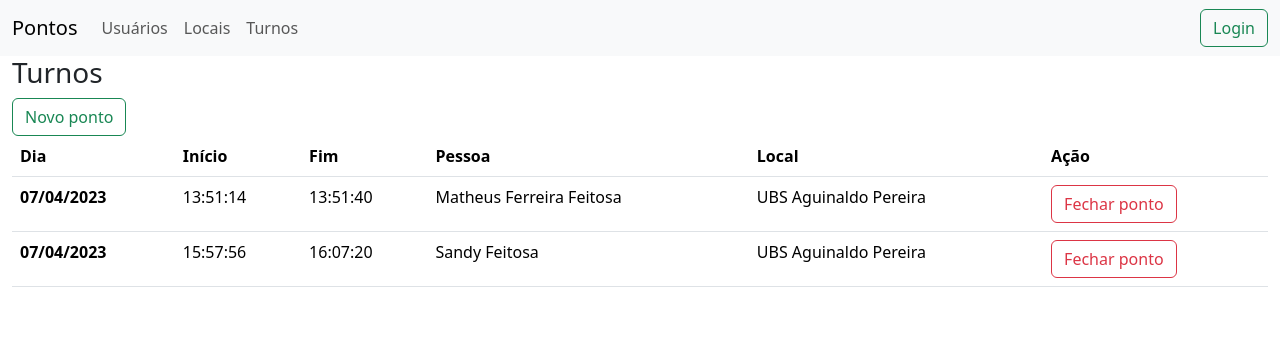
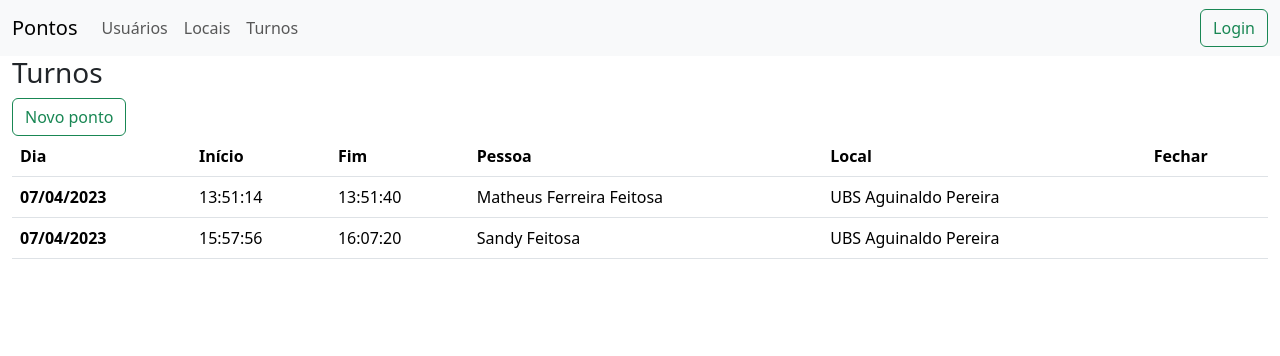
Before and after one commit to mathefeitosa/sistema-de-pontos-django, a Django app: page /shifts/ in a window 1280 px wide. Shown: the top 356 px of the page. Run offline with Django 4.2, Linux system fonts and the light colour scheme; data comes from the database, SQL or seed files in the repository; both versions use the stored data as it was after the commit.

Commit message:
Adjusted coloring of shifts table

```diff
--- a/templates/shifts/list.html
+++ b/templates/shifts/list.html
@@ -14,18 +14,19 @@
             <th scope="col">Fim</th>
             <th scope="col">Pessoa</th>
             <th scope="col">Local</th>
-            <th scope="col">Ação</th>
+            <th scope="col">Fechar</th>
         </tr>
     </thead>
     <tbody>
         {% for shift in shifts %}
-        <tr>
+        <tr class="bg-{% if shift.is_open %}danger{% else %}success{% endif %}-subtle">
             <th>{{shift.begin|date:"d/m/Y"}}</th>
             <td>{{shift.begin|date:"H:i:s"}}</td>
             <td>{{shift.end|date:"H:i:s"}}</td>
             <td>{{shift.owner_profile.full_name}}</td>
             <td>{{shift.workplace.name}}</td>
             <td>
+                {% if shift.is_open %}
                 <form action="{% url 'close_shift_id' shift.id %}"
                     method="post">
                     {% csrf_token %}
@@ -33,6 +34,7 @@
                         class="btn btn-outline-danger">Fechar ponto
                     </button>
                 </form>
+                {% endif %}
             </td>
         </tr>
         {% endfor %}
```
Also changed, not shown: db.sqlite3.
